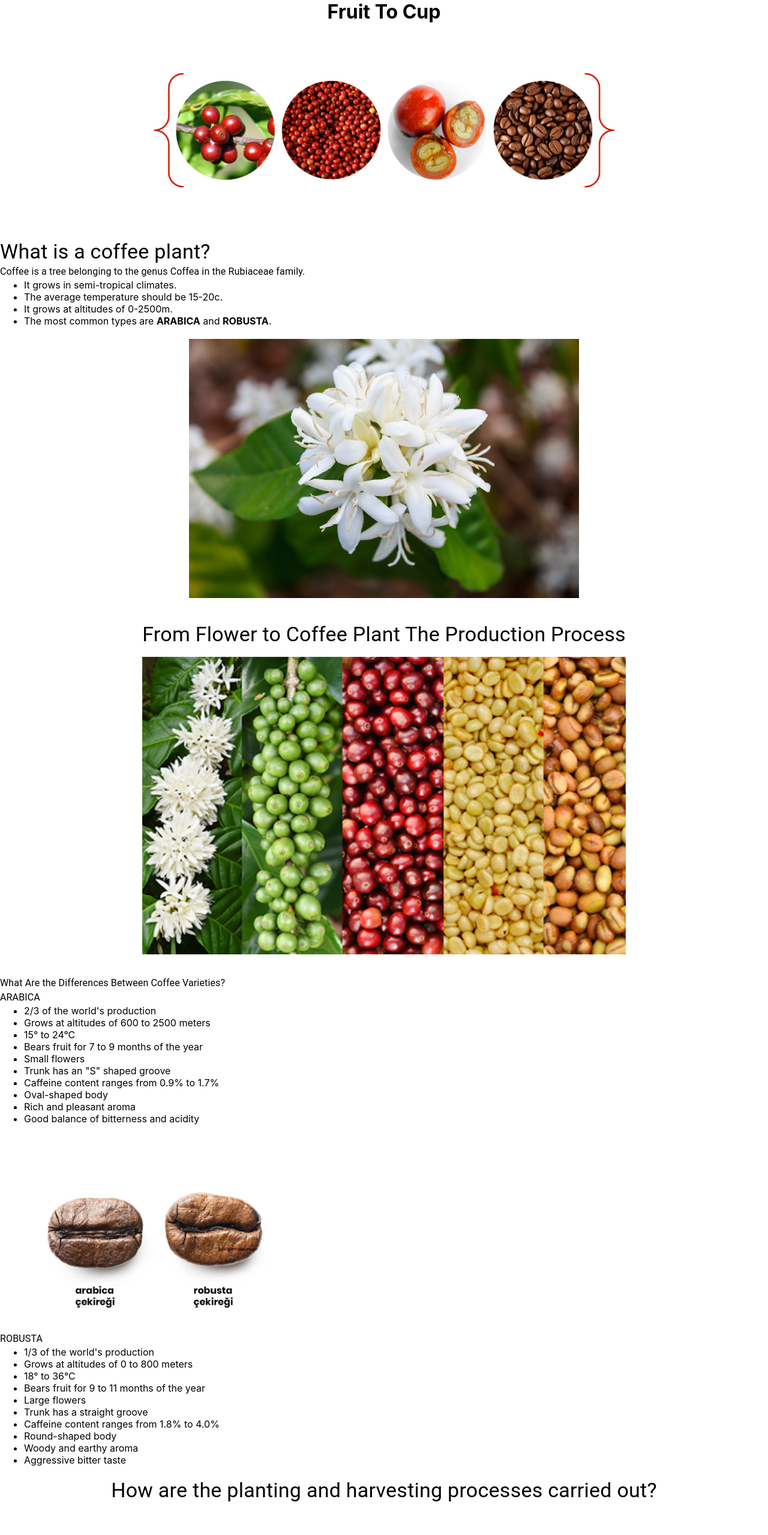
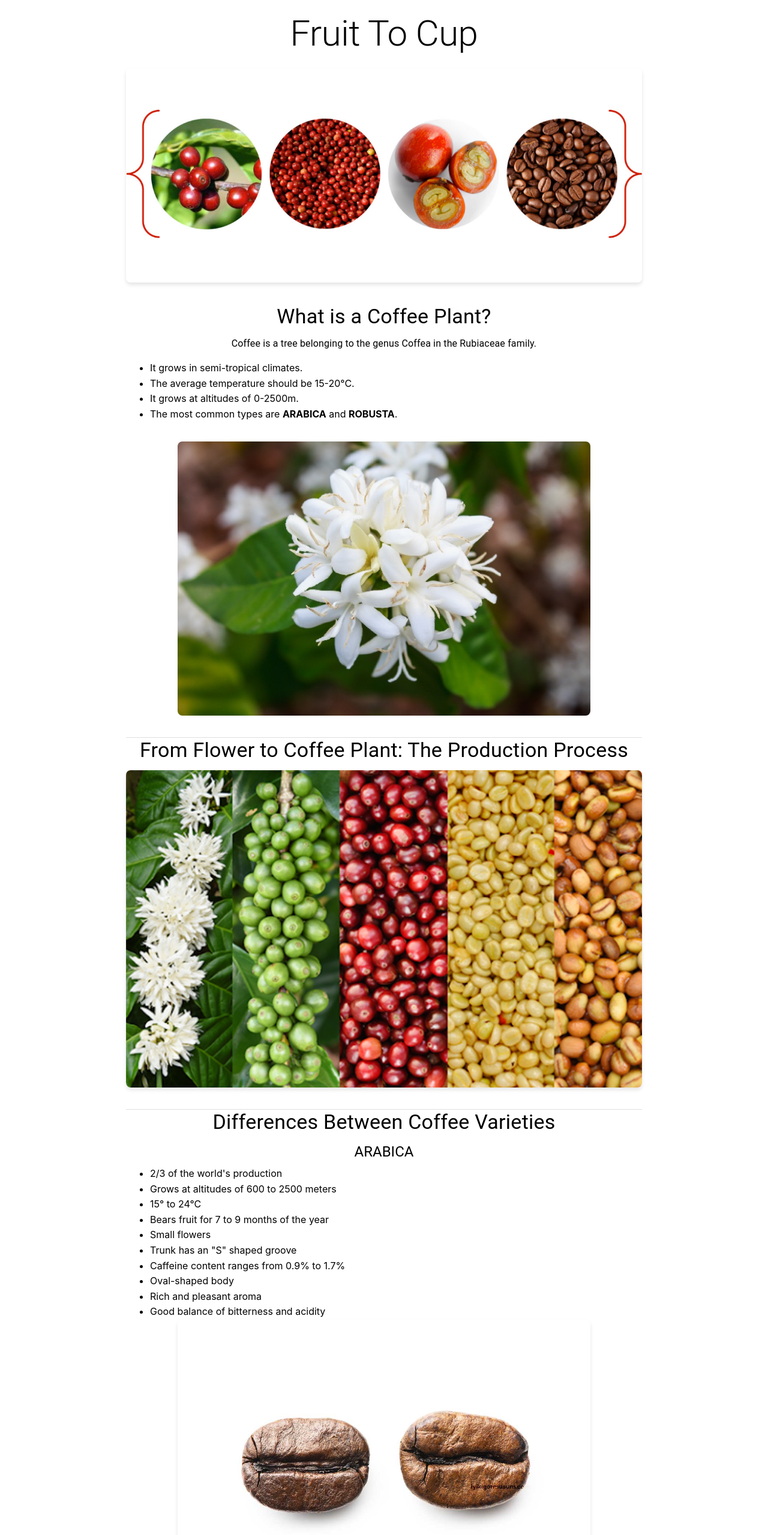
Before and after one commit to Gokselagan/BeABarista, a React (Create React App) app: page /pages/fruittocup in a window 1280 px wide. Shown: the top 2559 px of the page at 60% size. Built offline with nearby package versions, Linux system fonts and the light colour scheme.

Commit message:
Fix list item alignment and update image styling for Fruit to Cup section

```diff
--- a/src/pages/fruitToCup/index.js
+++ b/src/pages/fruitToCup/index.js
@@ -1,4 +1,4 @@
-import { Typography, Box } from "@mui/material";
+import { Typography, Box, Container, Divider } from "@mui/material";
 import coffeeFruitImg from "../../assets/images/coffeeFruit.jpg";
 import coffeeFlower from "../../assets/images/coffeeFlower.jpg";
 import flowerToPlant from "../../assets/images/flowerToPlant.png";
@@ -16,44 +16,62 @@ import dryBeans from "../../assets/images/drybeans.png";
 
 export const FruitToCup = () => {
     return (
-        <div style={{ display: "flex", flexDirection: "column", gap: "20px" }}>
-            <h1>Fruit To Cup</h1>
-
-            <img src={coffeeFruitImg} alt="fruit to bean images" width="60%" style={{ margin: "0px auto" }} />
-
-            <Box textAlign="left">
-                <Typography variant="h4">
-                    What is a coffee plant?
+        <Container maxWidth="md" style={{ padding: "20px" }}>
+            <Typography variant="h2" align="center" gutterBottom>
+                Fruit To Cup
             </Typography>
 
-                <Typography variant="body1">
+            <Box mb={4}>
+                <img
+                    src={coffeeFruitImg}
+                    alt="fruit to bean images"
+                    style={{ width: "100%", borderRadius: "8px", boxShadow: "0px 4px 6px rgba(0, 0, 0, 0.1)" }}
+                />
+            </Box>
+
+            <Box mb={4}>
+                <Typography variant="h4" gutterBottom>
+                    What is a Coffee Plant?
+                </Typography>
+                <Typography variant="body1" paragraph>
                     Coffee is a tree belonging to the genus Coffea in the Rubiaceae family.
                 </Typography>
-
-                <Box >
-                    <ul style={{ lineHeight: "20px", textAlign: "left" }}>
+                <ul style={{ lineHeight: "1.6", textAlign: "left" }}>
                     <li>It grows in semi-tropical climates.</li>
-                        <li>The average temperature should be 15-20c.</li>
+                    <li>The average temperature should be 15-20°C.</li>
                     <li>It grows at altitudes of 0-2500m.</li>
                     <li>The most common types are <strong>ARABICA</strong> and <strong>ROBUSTA</strong>.</li>
                 </ul>
             </Box>
+
+            <Box mb={4} textAlign="center">
+                <img src={coffeeFlower} alt="coffee flower image" style={{ width: "80%", borderRadius: "8px" }} />
             </Box>
 
-            <Box>
-                <img src={coffeeFlower} alt="coffee flower image" />
+            <Divider />
+
+            <Box mb={4}>
+                <Typography variant="h4" gutterBottom>
+                    From Flower to Coffee Plant: The Production Process
+                </Typography>
+                <Box textAlign="center" mb={2}>
+                    <img
+                        alt="flower to plant images"
+                        src={flowerToPlant}
+                        style={{ width: "100%", borderRadius: "8px", boxShadow: "0px 4px 6px rgba(0, 0, 0, 0.1)" }}
+                    />
+                </Box>
             </Box>
 
-            <Box display="flex" flexDirection="column" margin="16px auto">
-                <Typography variant="h4">From Flower to Coffee Plant The Production Process</Typography>
+            <Divider />
 
-                <img alt="flower to plant images" src={flowerToPlant} style={{ marginTop: "16px" }} />
-            </Box>
+            <Box mb={4}>
+                <Typography variant="h4" gutterBottom>
+                    Differences Between Coffee Varieties
+                </Typography>
 
-            <Box textAlign="start">
-                <Typography >What Are the Differences Between Coffee Varieties?</Typography>
-                <Typography >ARABICA</Typography>
-                <ul>
+                <Typography variant="h5" gutterBottom>ARABICA</Typography>
+                <ul style={{ lineHeight: "1.6", textAlign: "left" }}>
                     <li>2/3 of the world's production</li>
                     <li>Grows at altitudes of 600 to 2500 meters</li>
                     <li>15° to 24°C</li>
@@ -66,10 +84,16 @@ export const FruitToCup = () => {
                     <li>Good balance of bitterness and acidity</li>
                 </ul>
 
-                <img alt="arabica and robusta coffee bean" src={arabicaRobusta} width="40%" />
+                <Box textAlign="center" mb={2}>
+                    <img
+                        alt="arabica and robusta coffee bean"
+                        src={arabicaRobusta}
+                        style={{ width: "80%", borderRadius: "8px", boxShadow: "0px 4px 6px rgba(0, 0, 0, 0.1)" }}
+                    />
+                </Box>
 
-                <Typography>ROBUSTA</Typography>
-                <ul>
+                <Typography variant="h5" gutterBottom>ROBUSTA</Typography>
+                <ul style={{ lineHeight: "1.6", textAlign: "left" }}>
                     <li>1/3 of the world's production</li>
                     <li>Grows at altitudes of 0 to 800 meters</li>
                     <li>18° to 36°C</li>
@@ -83,76 +107,147 @@ export const FruitToCup = () => {
                 </ul>
             </Box>
 
-            <Box>
-                <Typography variant="h4">How are the planting and harvesting processes carried out?</Typography>
-                <Box display="flex" flexDirection="row" justifyContent="space-between" padding="70px" overflow="hidden" >
-                    <img alt="coffee drying image" src={coffeeDry} width="500px" height="500px" />
-                    <img alt="coffee planting image" src={plantingCofee} width="500px" height="500px" />
+            <Divider />
+
+            <Box mb={4}>
+                <Typography variant="h4" gutterBottom>
+                    Planting and Harvesting Processes
+                </Typography>
+                <Box display="flex" justifyContent="space-between" alignItems="center" mb={2} flexWrap="wrap">
+                    <Box width="48%">
+                        <img
+                            alt="coffee drying image"
+                            src={coffeeDry}
+                            style={{ width: "100%", height: "auto", borderRadius: "8px", boxShadow: "0px 4px 6px rgba(0, 0, 0, 0.1)" }}
+                        />
+                    </Box>
+                    <Box width="48%">
+                        <img
+                            alt="coffee planting image"
+                            src={plantingCofee}
+                            style={{ width: "100%", height: "auto", borderRadius: "8px", boxShadow: "0px 4px 6px rgba(0, 0, 0, 0.1)" }}
+                        />
+                    </Box>
+                </Box>
+                <Box style={{textAlign:"left"}}>
+                    <Typography variant="body1" paragraph>
+                        They are cultivated through grafting or planting methods. Saplings grown in nurseries for a year are then planted on slopes.
+                    </Typography>
+                    <Typography variant="body1" paragraph>
+                        The cultivated saplings start bearing fruit after 3 years and continue to do so for 15 years.
+                    </Typography>
+                    <Typography variant="body1" paragraph>
+                        Coffee plants can grow up to 4-5 meters, but in plantations, the plant heights are limited to 2-3 meters. This makes harvesting easier. Each plant can yield 6 kg of fruit, from which an average of 1 kg of green coffee is obtained.
+                    </Typography>
+                </Box>
             </Box>
 
-                <Box textAlign="start">
-                    <ul>
-                        <li>They are cultivated through grafting or planting methods. Saplings grown in nurseries for a year are then planted on slopes.</li>
-                        <li>The cultivated saplings start bearing fruit after 3 years and continue to do so for 15 years.</li>
-                        <li>Coffee plants can grow up to 4-5 meters, but in plantations, the plant heights are limited to 2-3 meters. This makes harvesting easier. Each plant can yield 6 kg of fruit, from which an average of 1 kg of green coffee is obtained.</li>
-                    </ul>
+            <Divider />
+
+            <Box mb={4}>
+                <Typography variant="h4" gutterBottom>
+                    Hand-Picking Method
+                </Typography>
+                <Typography variant="body1" paragraph>
+                    In this system, the picker harvests the fruits individually, selecting only those that have reached the correct ripeness. This method is costly, but it yields the highest quality.
+                </Typography>
+                <Box textAlign="center" mb={2}>
+                    <img
+                        alt="coffee hand picking image"
+                        src={handPickingCoffee}
+                        style={{ width: "80%", borderRadius: "8px", boxShadow: "0px 4px 6px rgba(0, 0, 0, 0.1)" }}
+                    />
+                </Box>
             </Box>
 
+            <Divider />
+
+            <Box mb={4}>
+                <Typography variant="h4" gutterBottom>
+                    Stripping Method
+                </Typography>
+                <Typography variant="body1" paragraph>
+                    All the fruits on the branch are stripped off and collected. The stripping method is preferred more often due to its lower cost. However, the quality of the harvest is lower compared to the hand-picking method.
+                </Typography>
+                <Box textAlign="center" mb={2}>
+                    <img
+                        alt="stripping coffee bean"
+                        src={strippingCoffeeBean}
+                        style={{ width: "80%", borderRadius: "8px", boxShadow: "0px 4px 6px rgba(0, 0, 0, 0.1)" }}
+                    />
+                </Box>
             </Box>
 
-            <Box>
-                <Typography variant="h4">
-                    What Is The Hand-Picking Method?
+            <Divider />
+
+            <Box mb={4}>
+                <Typography variant="h4" gutterBottom>
+                    Machine Harvesting Method
                 </Typography>
-                <Typography variant="body1" paragraph>In this system, the picker harvests the fruits individually, selecting only those that have reached the correct ripeness. This method is costly, but it yields the highest quality.</Typography>
-                <img alt="coffee hand picking image" src={handPickingCoffee} />
+                <Typography variant="body1" paragraph>
+                    In this method, the ripeness level of the fruit is not considered very important.
+                </Typography>
+                <Box textAlign="center" mb={2}>
+                    <img
+                        alt="coffee harvesting machine"
+                        src={coffeeHarvestingMachine}
+                        style={{ width: "80%", borderRadius: "8px", boxShadow: "0px 4px 6px rgba(0, 0, 0, 0.1)" }}
+                    />
+                </Box>
             </Box>
 
-            <Box>
-                <Typography variant="h4">
-                    What is the Stripping Method?
+            <Divider />
+
+            <Box mb={4}>
+                <Typography variant="h4" gutterBottom>
+                    Coffee Processing
                 </Typography>
-                <Typography variant="body1" paragraph>All the fruits on the branch are stripped off and collected. The stripping method is preferred more often due to its lower cost. However, the quality of the harvest is lower compared to the hand-picking method.</Typography>
-                <img alt="stripping coffee bean" src={strippingCoffeeBean} />
+                <Box display="flex" justifyContent="space-between" alignItems="center" mb={2} flexWrap="wrap">
+                    <Box width="48%">
+                        <img
+                            alt="dry coffee beans"
+                            src={dryCoffeeBean}
+                            style={{ width: "100%", height: "auto", borderRadius: "8px", boxShadow: "0px 4px 6px rgba(0, 0, 0, 0.1)" }}
+                        />
+                    </Box>
+                    <Box width="48%">
+                        <img
+                            alt="coffee washing"
+                            src={coffeeWashing}
+                            style={{ width: "100%", height: "auto", borderRadius: "8px", boxShadow: "0px 4px 6px rgba(0, 0, 0, 0.1)" }}
+                        />
+                    </Box>
                 </Box>
 
-            <Box>
-                <Typography variant="h4">What is the Machine Harvesting Method?</Typography>
-                <Typography variant="body1" paragraph>In this method, the ripeness level of the fruit is not considered very important.</Typography>
-                <img alt="coffee harvesting machine" src={coffeeHarvestingMachine} />
+                <Typography variant="body1" paragraph>
+                    After harvesting, the coffee beans undergo several processing stages. The beans are washed, dried, and then roasted to develop their flavor profile.
+                </Typography>
+
+                <Box display="flex" justifyContent="space-between" alignItems="center" mb={2} flexWrap="wrap">
+                    <Box width="48%">
+                        <img
+                            alt="moisturizing coffee beans"
+                            src={moisturizingCoffee}
+                            style={{ width: "100%", height: "auto", borderRadius: "8px", boxShadow: "0px 4px 6px rgba(0, 0, 0, 0.1)" }}
+                        />
+                    </Box>
+                    <Box width="48%">
+                        <img
+                            alt="gummy coffee beans"
+                            src={gummyCoffeeBean}
+                            style={{ width: "100%", height: "auto", borderRadius: "8px", boxShadow: "0px 4px 6px rgba(0, 0, 0, 0.1)" }}
+                        />
+                    </Box>
                 </Box>
 
-            <Box>
-                <Typography variant="h4">How is Green Coffee Processed?</Typography>
-                <Typography variant="h5">1) Natural (Dry) Method</Typography>
-                <Typography variant="body1" paragraph>The fruits are spread out in layers 3-4 cm thick. They are regularly stirred up to 22 times a day.
-                    The coffee fruits are dried in greenhouses at temperatures up to 45°C.
-                    This process helps transfer the sugar from the fruit to the green beans.</Typography>
-                <img alt="a woman spreads coffee beans" src={dryCoffeeBean} />
-
-                <Typography variant="h5">2) Washing (Wet) Method</Typography>
-                <Typography variant="body1" paragraph>Coffee cherries and other foreign particles are washed with water to separate them, ensuring that only the correct beans are selected. The pulp and outer layers are removed from the beans.</Typography>
-
-                <img alt="a men washing coffee beans" src={coffeeWashing} />
-
-
-
+                <Box textAlign="center" mb={2}>
+                    <img
+                        alt="dry beans"
+                        src={dryBeans}
+                        style={{ width: "80%", borderRadius: "8px", boxShadow: "0px 4px 6px rgba(0, 0, 0, 0.1)" }}
+                    />
                 </Box>
-
-            <Box>
-                <Typography variant="h4">Gummy Layer in Coffee</Typography>
-                <img alt="gummy layer in coffee" src={gummyCoffeeBean} />
-                <Typography variant="h4">How is the Washing and Moisturizing Process Done?</Typography>
-                <Typography variant="body1" paragraph>After being sorted, the beans covered with a gummy substance are placed in fermentation tanks. They are left there for 16 to 72 hours.</Typography>
-                <img alt="moisturizing process of coffee" src={moisturizingCoffee} />
-                <Typography variant="body1" paragraph>To remove the gum-like sticky substance on the coffee beans, each kilogram is washed in 10-12 liters of water.
-                    To complete this operation, the beans are spread in layers 3-4 cm thick and undergo a final drying process in the greenhouse.<strong>This process enhances the flavor quality and adds taste to the coffee.</strong></Typography>
-                <Typography variant="h4">How is the Drying Process Done?</Typography>
-                <img alt="dry coffee beans" src={dryBeans} />
-                <Typography variant="body1" paragraph>After the coffee beans undergo the above processing methods, they need to be dried.
-                    They are placed on concrete patios, raised beds, sun-drying beds, or in mechanical dryers and dried until the moisture content decreases to approximately 10-12%.
-                    After drying, the beans are sent to a dry mill. In the dry mill, the dried beans are separated from the final husk layer, classified by size, density, and color, and defective beans are removed. Therefore, the dry mill plays a crucial role in ensuring that the green coffee obtained is of the highest quality.</Typography>
             </Box>
-        </div>
-    )
-}
+        </Container>
+    );
+};
```
Lines whose indentation alone changed are shown as unchanged.
